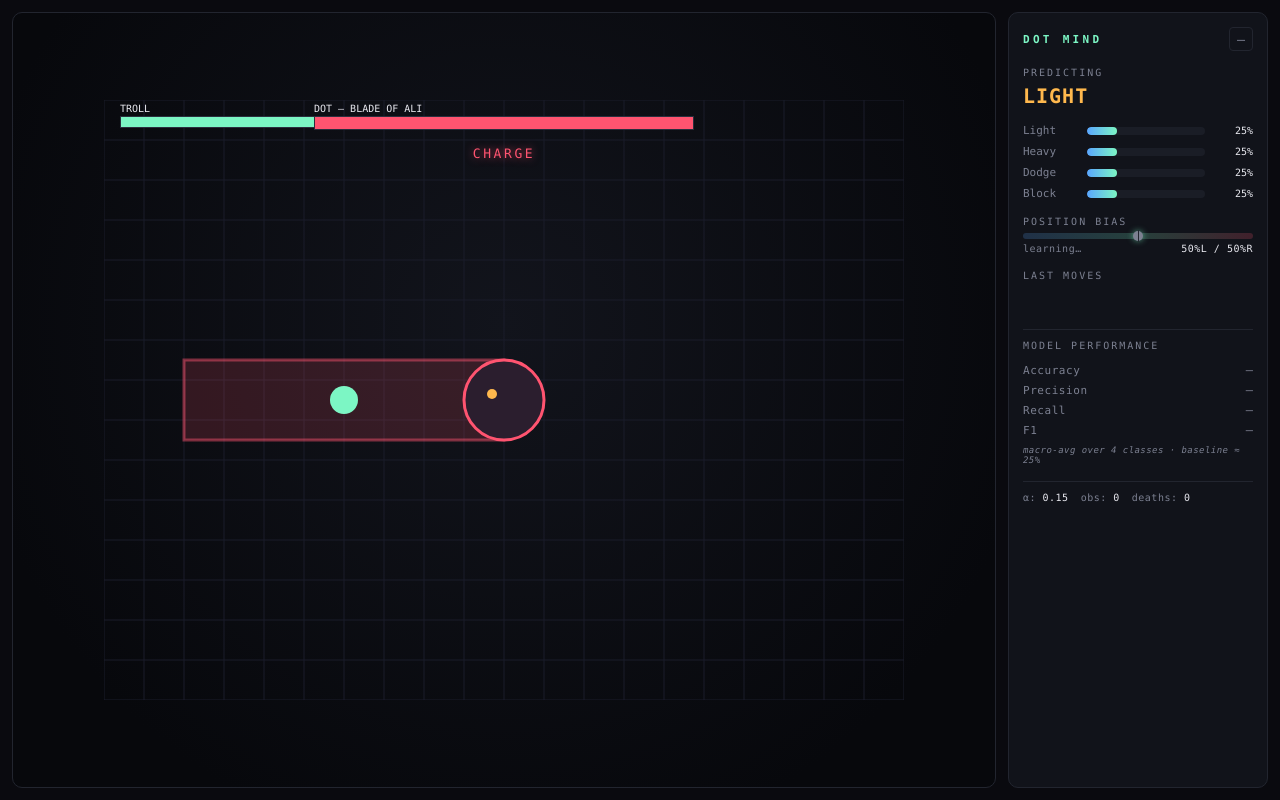
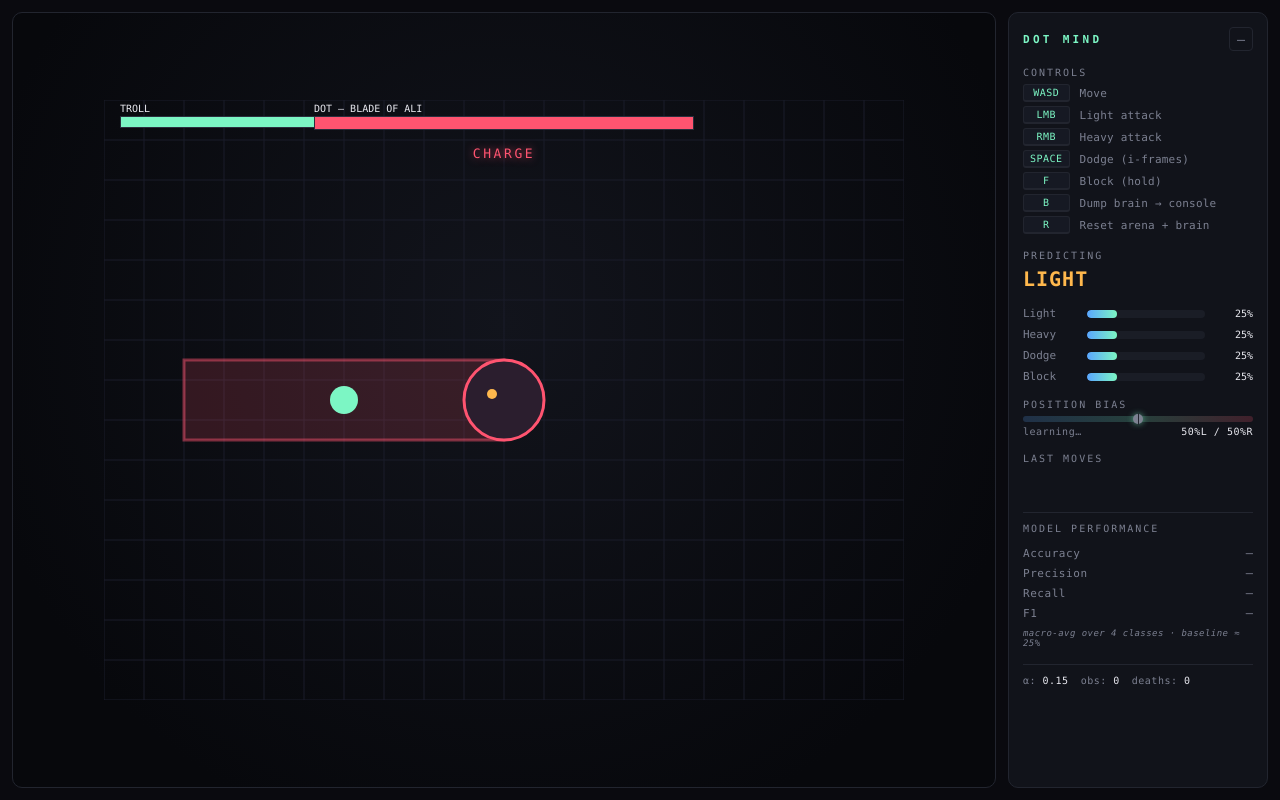
Before and after one commit to Aligibrahim/NPC-boss-learning-algorithm-Game-DOT-Blade-of-ALI, a website built with Vite: page index.html in a window 1280 px wide. Built offline with nearby package versions, Linux system fonts and the light colour scheme; files whose address does not match are found by name.

Commit message:
Add on-screen controls cheat-sheet to brain panel
Styled key-label cheat-sheet at the top of the right panel so
new players can pick up the game without being told. Hidden on
mobile where the touch buttons are already visible.

```diff
--- a/index.html
+++ b/index.html
@@ -32,6 +32,18 @@
           <h2>DOT MIND</h2>
           <button id="panel-toggle" title="collapse">–</button>
         </header>
+        <section class="controls">
+          <div class="label">Controls</div>
+          <div class="ctrl-grid">
+            <kbd>WASD</kbd><span>Move</span>
+            <kbd>LMB</kbd><span>Light attack</span>
+            <kbd>RMB</kbd><span>Heavy attack</span>
+            <kbd>SPACE</kbd><span>Dodge (i-frames)</span>
+            <kbd>F</kbd><span>Block (hold)</span>
+            <kbd>B</kbd><span>Dump brain → console</span>
+            <kbd>R</kbd><span>Reset arena + brain</span>
+          </div>
+        </section>
         <section class="predict">
           <div class="label">Predicting</div>
           <div id="predict-action">—</div>
--- a/src/style.css
+++ b/src/style.css
@@ -257,6 +257,34 @@ html, body {
   transition: width 220ms ease;
 }
 
+.controls .ctrl-grid {
+  display: grid;
+  grid-template-columns: auto 1fr;
+  gap: 4px 10px;
+  align-items: center;
+}
+
+.controls kbd {
+  display: inline-block;
+  padding: 2px 6px;
+  min-width: 44px;
+  text-align: center;
+  background: #161923;
+  border: 1px solid var(--panel-line);
+  border-bottom-width: 2px;
+  border-radius: 3px;
+  color: var(--accent);
+  font-family: inherit;
+  font-size: 10px;
+  letter-spacing: 0.05em;
+}
+
+.controls span {
+  color: var(--muted);
+  font-size: 11px;
+  letter-spacing: 0.02em;
+}
+
 .side-bar {
   position: relative;
   height: 6px;
@@ -389,6 +417,7 @@ html, body {
   #brain-panel { width: 100%; max-height: 140px; padding: 10px; }
   #brain-panel header h2 { font-size: 10px; }
   .history { display: none; }
+  .controls { display: none; }
   #touch-controls { display: block; }
   #arena-wrap { flex: 1; min-height: 0; }
 }
```
